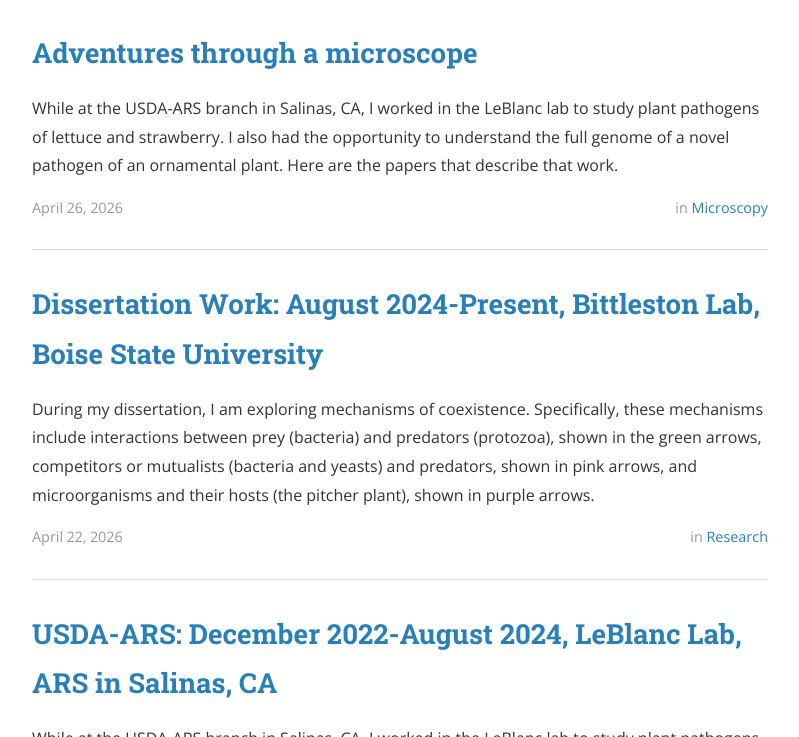
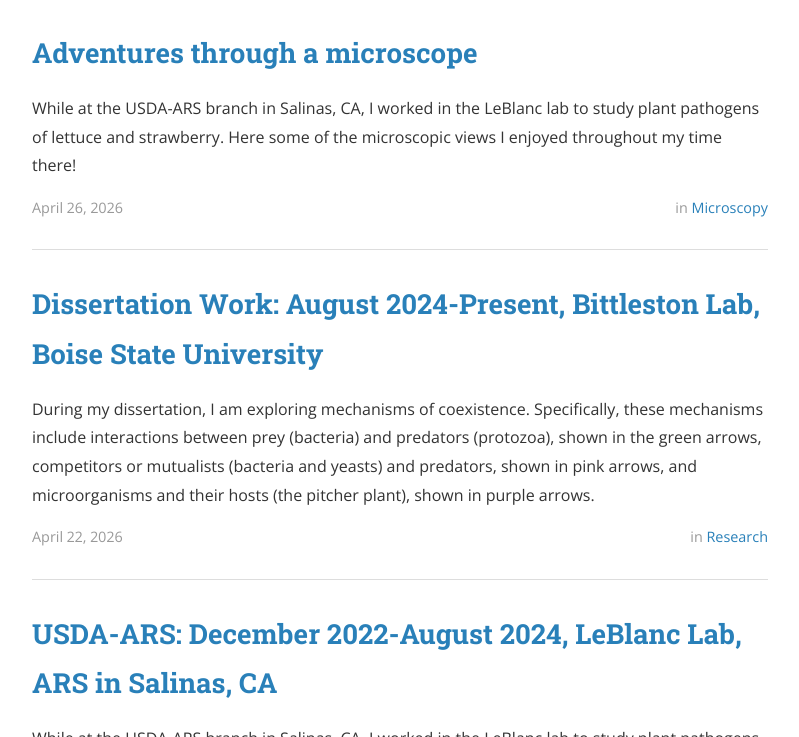
Before and after one commit to FionaHarrigian/fionaharrigian.github.io, a Jekyll site: the page built from index.html, in a window 1280 px wide and 900 px high, scrolled down 415 px, cut to the strip 163-900 px from the top of the window. Shown: the whole strip, without its empty margins (240-1039 px from the left). Built offline with Jekyll 4.4.1, drawn with Linux system fonts in a browser that asks for light colours; nearby versions of some CDN libraries; the list of posts is cut into pages by our own code.

Commit message:
Update 2026-04-26-Microscopy.md

```diff
--- a/_posts/2026-04-26-Microscopy.md
+++ b/_posts/2026-04-26-Microscopy.md
@@ -9,7 +9,7 @@ tags:
 
 ![alt text]({{ site.baseurl }}/assets/Bapt5crown100xspores.jpeg "Fungal spores growing out of Baptisa crown"){:.profile}
 
-While at the USDA-ARS branch in Salinas, CA, I worked in the LeBlanc lab to study plant pathogens of lettuce and strawberry. I also had the opportunity to understand the full genome of a novel pathogen of an ornamental plant. Here are the papers that describe that work.
+While at the USDA-ARS branch in Salinas, CA, I worked in the LeBlanc lab to study plant pathogens of lettuce and strawberry. Here some of the microscopic views I enjoyed throughout my time there!
 
 ![alt text]({{ site.baseurl }}/assets/l9w1R2 germ spore 40x.png "Fungal spore growing along veins of leaf"){:.profile}
 
```
